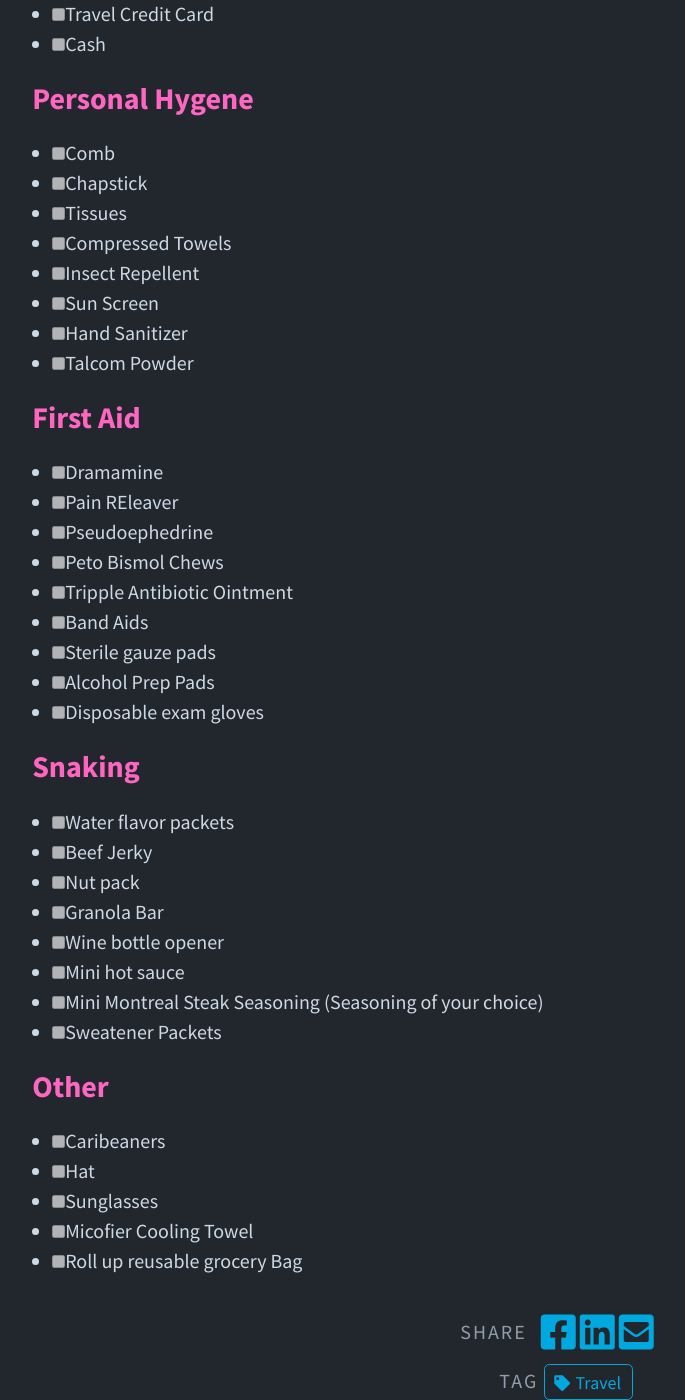
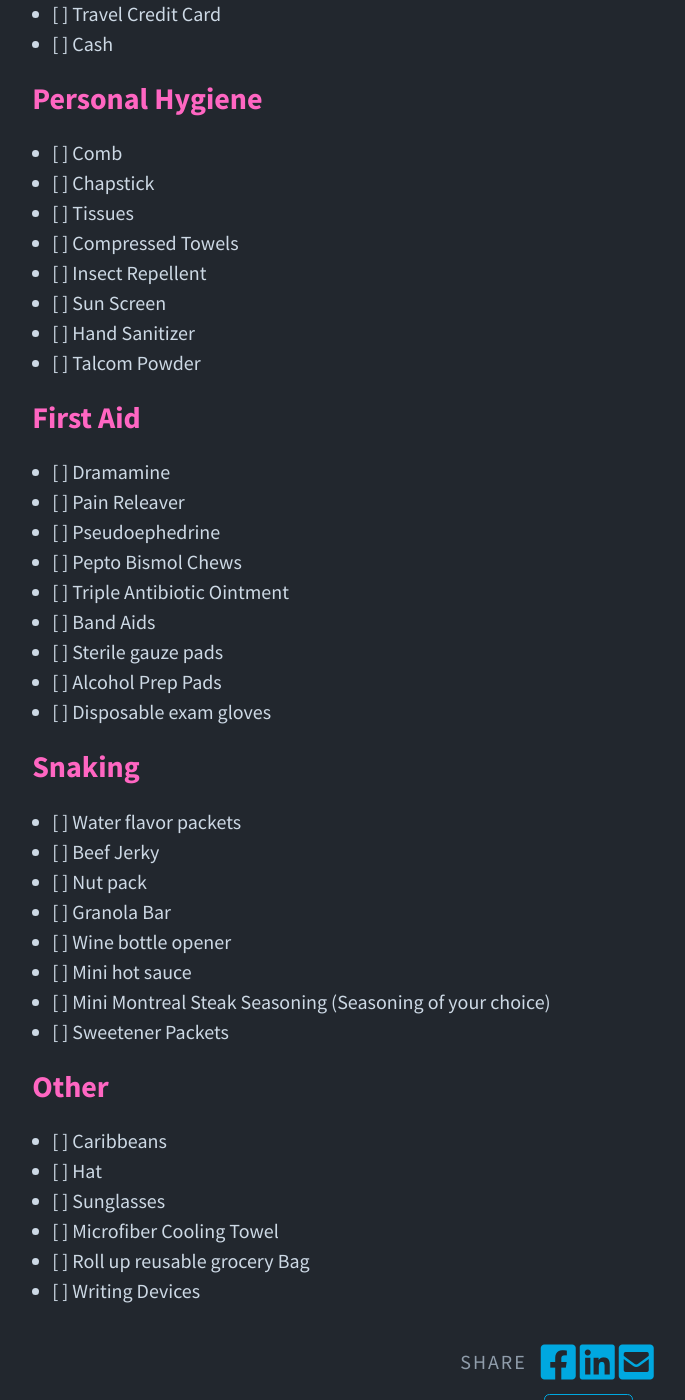
Before and after one commit to mjh2901/mikehathaway.com, a Jekyll site: the page built from _portfolio/day_trip_bag_checklist.md, in a window 1280 px wide and 1400 px high, scrolled down 921 px. Shown: the whole window, without its empty margins (83-768 px from the left). Built offline with Jekyll 4.4.1, drawn with Linux system fonts in a browser that asks for light colours; some of the changed text lies outside the part shown.

Commit message:
Updated Day Trip Bag Checklist

```diff
--- a/_portfolio/day_trip_bag_checklist.md
+++ b/_portfolio/day_trip_bag_checklist.md
@@ -11,58 +11,101 @@ layout: post
 ---
 
 ## Day Trip Bag Checklist
+
 This is the checklist version from my [Ultimate Excursion / Day Trip Bag article](https://mikehathaway.com/2023/09/08/cruise-day-bag.html)
 
 ### Hydration
-- [ ] Water Bottle
+
+* \[ \] Water Bottle
 
 ### Technology
-- [ ] Phone
-- [ ] External Battery Pack
-- [ ] Charging Cable
-- [ ] Waterproof Pouch
-- [ ] Headphones
+
+* \[ \] Phone
+
+* \[ \] External Battery Pack
+
+* \[ \] Charging Cable
+
+* \[ \] Waterproof Pouch
+
+* \[ \] Headphones
 
 ### Wallet
-- [ ] ID
-- [ ] SeaPass
-- [ ] Travel Credit Card
-- [ ] Cash
 
-### Personal Hygene
-- [ ] Comb
-- [ ] Chapstick
-- [ ] Tissues
-- [ ] Compressed Towels
-- [ ] Insect Repellent
-- [ ] Sun Screen
-- [ ] Hand Sanitizer
-- [ ] Talcom Powder
+* \[ \] ID
+
+* \[ \] SeaPass
+
+* \[ \] Travel Credit Card
+
+* \[ \] Cash
+
+### Personal Hygiene
+
+* \[ \] Comb
+
+* \[ \] Chapstick
+
+* \[ \] Tissues
+
+* \[ \] Compressed Towels
+
+* \[ \] Insect Repellent
+
+* \[ \] Sun Screen
+
+* \[ \] Hand Sanitizer
+
+* \[ \] Talcom Powder
 
 ### First Aid
-- [ ] Dramamine
-- [ ] Pain REleaver
-- [ ] Pseudoephedrine
-- [ ] Peto Bismol Chews
-- [ ] Tripple Antibiotic Ointment
-- [ ] Band Aids
-- [ ] Sterile gauze pads
-- [ ] Alcohol Prep Pads
-- [ ] Disposable exam gloves
+
+* \[ \] Dramamine
+
+* \[ \] Pain Releaver
+
+* \[ \] Pseudoephedrine
+
+* \[ \] Pepto Bismol Chews
+
+* \[ \] Triple Antibiotic Ointment
+
+* \[ \] Band Aids
+
+* \[ \] Sterile gauze pads
+
+* \[ \] Alcohol Prep Pads
+
+* \[ \] Disposable exam gloves
 
 ### Snaking
-- [ ] Water flavor packets
-- [ ] Beef Jerky
-- [ ] Nut pack
-- [ ] Granola Bar
-- [ ] Wine bottle opener
-- [ ] Mini hot sauce
-- [ ] Mini Montreal Steak Seasoning (Seasoning of your choice)
-- [ ] Sweatener Packets
+
+* \[ \] Water flavor packets
+
+* \[ \] Beef Jerky
+
+* \[ \] Nut pack
+
+* \[ \] Granola Bar
+
+* \[ \] Wine bottle opener
+
+* \[ \] Mini hot sauce
+
+* \[ \] Mini Montreal Steak Seasoning (Seasoning of your choice)
+
+* \[ \] Sweetener Packets
 
 ### Other
-- [ ] Caribeaners
-- [ ] Hat
-- [ ] Sunglasses
-- [ ] Micofier Cooling Towel
-- [ ] Roll up reusable grocery Bag
+
+* \[ \] Caribbeans
+
+* \[ \] Hat
+
+* \[ \] Sunglasses
+
+* \[ \] Microfiber Cooling Towel
+
+* \[ \] Roll up reusable grocery Bag
+
+* \[ \] Writing Devices
```
